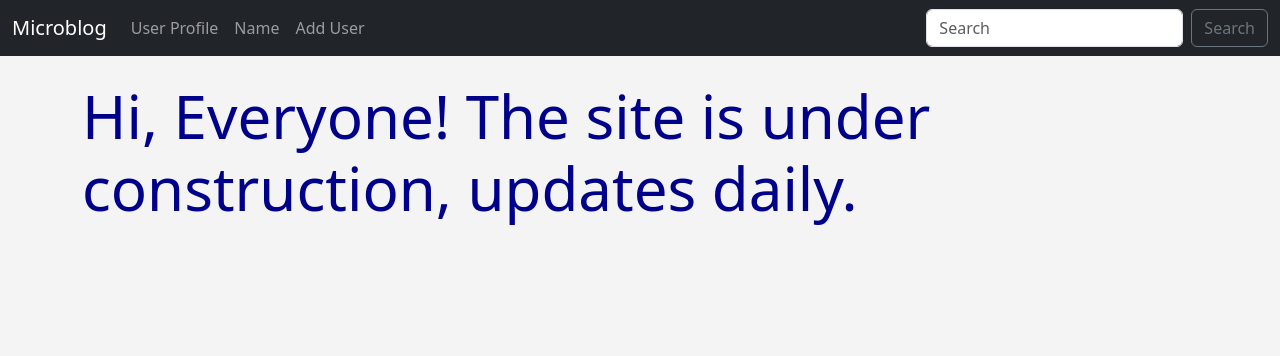
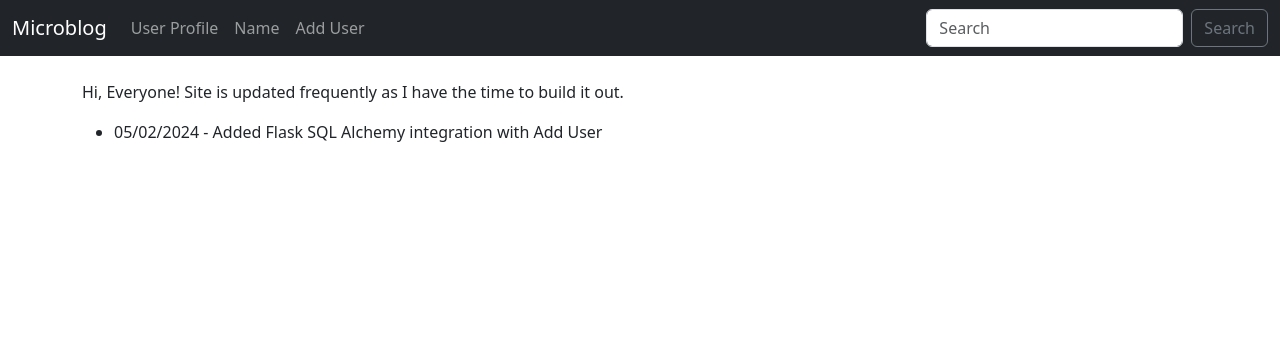
Before and after one commit to CPWu/autoscale.ca, a Flask app: page / in a window 1280 px wide. Shown: the top 356 px of the page. Run offline with Flask 3, Linux system fonts and the light colour scheme.

Commit message:
Updated Landing Page Temp Message.

```diff
--- a/app/static/css/style.css
+++ b/app/static/css/style.css
@@ -1,8 +1,3 @@
-h1 {
-    color: darkblue;
-    font-size: 60px;
-}
+h1 {}
 
-body {
-    background: #f4f4f4
-}
+body {}
--- a/app/templates/index.html
+++ b/app/templates/index.html
@@ -1,7 +1,14 @@
 {% extends "base.html" %}
 
 {% block content %}
-<h1>Hi, {{ user.username }}! The site is under construction, updates daily.</h1>
+<p>
+    Hi, {{ user.username }}! Site is updated frequently as I have the time to build it out.
+<ul>
+    <li>
+        05/02/2024 - Added Flask SQL Alchemy integration with Add User
+    </li>
+</ul>
+</p>
 {% for post in posts %}
 <div>
     <p>{{ post.author.username }} says: <b>{{ post.body }}</b></p>
```
Also changed, not shown: app/app.db, 1 other file.
